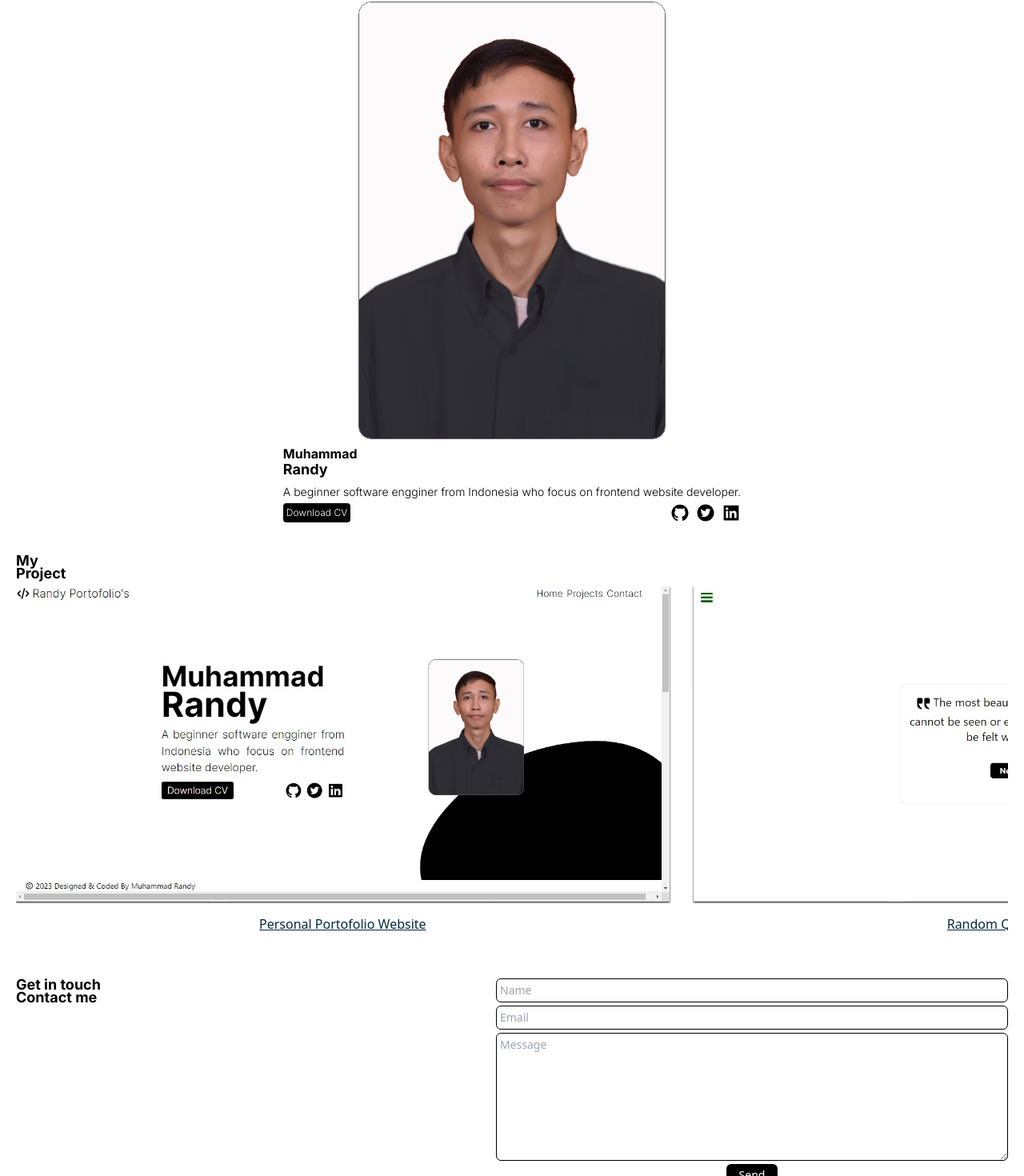
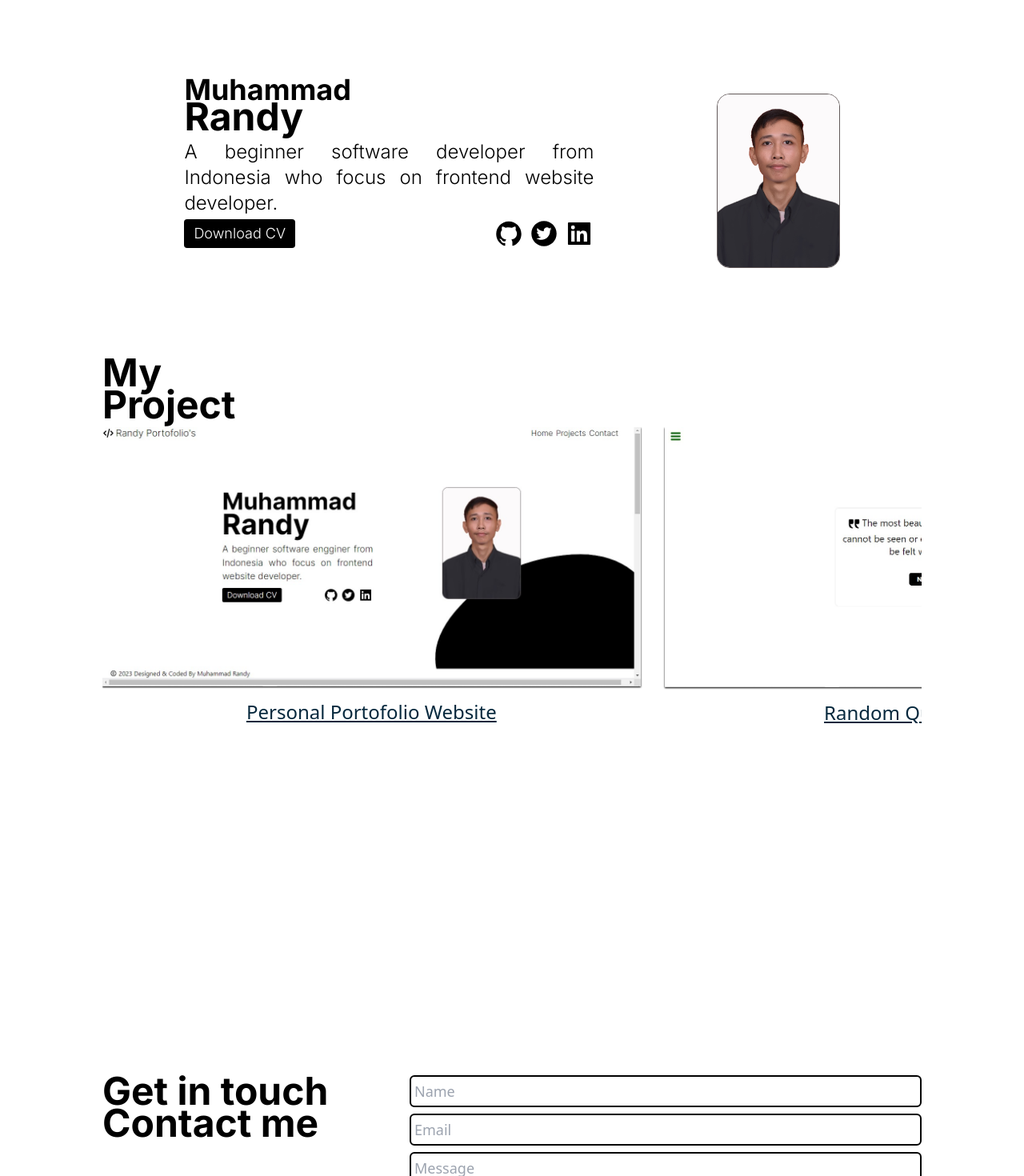
Before and after one commit to MuhRandy/portofolio-website, a React (Vite) app: page / in a window 1280 px wide. Shown: the part 66-1536 px from the top of the page at 80% size. Built offline with nearby package versions, Linux system fonts and the light colour scheme; a web font is replaced by a local one.

Commit message:
update responsiveness

```diff
--- a/src/component/AboutButtonIcon.jsx
+++ b/src/component/AboutButtonIcon.jsx
@@ -1,17 +1,28 @@
+import clsx from "clsx";
 import {
   AiFillTwitterCircle,
   AiFillLinkedin,
   AiFillGithub,
-} from 'react-icons/ai';
+} from "react-icons/ai";
 
 const AboutButtonIcon = () => {
   return (
     <>
       <div className="flex items-center justify-between">
-        <button className="bg-black text-white rounded p-1 text-xs">
+        <button
+          className={clsx("bg-black text-white rounded p-1 text-xs", [
+            "sm:text-sm sm:px-3",
+            "lg:text-lg",
+          ])}
+        >
           Download CV
         </button>
-        <div className="flex text-2xl gap-2">
+        <div
+          className={clsx("flex text-2xl gap-2", [
+            "sm:text-3xl",
+            "lg:text-4xl",
+          ])}
+        >
           <AiFillGithub />
           <AiFillTwitterCircle />
           <AiFillLinkedin />
--- a/src/component/AboutDescription.jsx
+++ b/src/component/AboutDescription.jsx
@@ -1,12 +1,36 @@
+import clsx from "clsx";
+
 const AboutDescription = () => {
   return (
     <>
       <div className="flex flex-col leading-3">
-        <span className="text-md font-bold">Muhammad</span>
-        <span className="text-lg font-bold">Randy</span>
+        <span
+          className={clsx("text-md font-bold", [
+            "sm:text-xl sm:leading-3",
+            "md:text-3xl md:leading-4",
+            "lg:text-4xl lg:leading-5",
+          ])}
+        >
+          Muhammad
+        </span>
+        <span
+          className={clsx("text-lg font-bold", [
+            "sm:text-2xl",
+            "md:text-4xl",
+            "lg:text-5xl",
+          ])}
+        >
+          Randy
+        </span>
       </div>
-      <div className="text-sm text-justify">
-        A beginner software engginer from Indonesia who focus on frontend
+      <div
+        className={clsx("text-sm text-justify", [
+          "sm:w-[40vw] sm:text-lg",
+          "md:text-xl",
+          "lg:text-2xl",
+        ])}
+      >
+        A beginner software developer from Indonesia who focus on frontend
         website developer.
       </div>
     </>
--- /dev/null
+++ b/src/component/AboutProfil.jsx
@@ -0,0 +1,17 @@
+import clsx from "clsx";
+
+const AboutProfil = ({ profil, className }) => {
+  return (
+    <img
+      src={profil}
+      alt="Muhammad Randy Profil Photo's"
+      className={clsx(
+        "border-solid border-[#625959] w-[30vw] border-[1px] rounded-2xl z-10 mt-10",
+        ["sm:w-[12vw]", ""],
+        className
+      )}
+    />
+  );
+};
+
+export default AboutProfil;
--- a/src/component/Card.jsx
+++ b/src/component/Card.jsx
@@ -1,9 +1,16 @@
+import clsx from "clsx";
+
 export default function Card({ img, name, link }) {
   return (
     <div>
       <img src={img} alt={name} className="shadow-black shadow-sm" />
       <a href={`https://muhrandy.github.io/${link}`}>
-        <h1 className="text-center text-md font-medium text-secondary py-4 underline">
+        <h1
+          className={clsx(
+            "text-center text-md font-medium text-secondary py-4 underline",
+            ["sm:text-lg", "md:text-xl", "lg:text-2xl"]
+          )}
+        >
           {name}
         </h1>
       </a>
--- a/src/component/Footer.jsx
+++ b/src/component/Footer.jsx
@@ -1,9 +1,15 @@
-import { AiOutlineCopyrightCircle } from 'react-icons/ai';
+import clsx from "clsx";
+import { AiOutlineCopyrightCircle } from "react-icons/ai";
 
 export default function Footer() {
   return (
     <div className="static bottom-0 left-0 right-0 pt-10">
-      <div className="gap-[5px] flex justify-start items-center pl-1 text-xs">
+      <div
+        className={clsx(
+          "gap-[5px] flex justify-start items-center pl-1 text-xs",
+          "sm:text-base"
+        )}
+      >
         <AiOutlineCopyrightCircle /> 2023 Designed & Coded By Muhammad Randy
       </div>
     </div>
--- a/src/component/Input.jsx
+++ b/src/component/Input.jsx
@@ -1,9 +1,14 @@
-const Input = ({ type = 'text', name, placeholder }) => {
+import clsx from "clsx";
+
+const Input = ({ type = "text", name, placeholder }) => {
   return (
     <input
       type={type}
       name={name}
-      className="border rounded-md border-black p-1 text-sm w-[50vw]"
+      className={clsx(
+        "border rounded-md border-black p-1 text-sm w-[50vw]",
+        "sm:text-lg sm:border-2"
+      )}
       placeholder={placeholder}
     />
   );
--- a/src/component/Navbar.jsx
+++ b/src/component/Navbar.jsx
@@ -1,36 +1,35 @@
-import { IconCode } from '@tabler/icons';
-import clsx from 'clsx';
-import { Link } from 'react-scroll';
+import { IconCode } from "@tabler/icons";
+import clsx from "clsx";
+import { Link } from "react-scroll";
 
 export default function Navbar() {
   const navs = [
     {
-      name: 'Home',
-      link: 'About',
+      name: "Home",
+      link: "About",
     },
     {
-      name: 'Projects',
-      link: 'Works',
+      name: "Projects",
+      link: "Works",
     },
     {
-      name: 'Contact',
-      link: 'Contact',
+      name: "Contact",
+      link: "Contact",
     },
   ];
   return (
     <nav className="sticky top-0 left-0 right-0 bg-white flex items-center justify-between font-inter z-20">
       <div
-        className={clsx(
-          'text-sm',
-          'flex items-center gap-1',
-          'sm:text-lg sm:font-bold'
-        )}
+        className={clsx("text-sm", "flex items-center gap-1", [
+          "sm:text-lg sm:font-bold",
+          "md:text-2xl",
+        ])}
       >
         <IconCode />
         <span>Randy Portofolio's</span>
       </div>
       <div>
-        <ul className={clsx('text-md pr-5', 'flex gap-2')}>
+        <ul className={clsx("text-md pr-5", "flex gap-2", "md:text-lg")}>
           {navs.map((nav, index) => (
             <Link
               to={nav.link}
--- a/src/sections/About.jsx
+++ b/src/sections/About.jsx
@@ -1,29 +1,28 @@
-import profil from '../assets/profil.jpg';
-import blob from '../assets/blob.svg';
-import blob2 from '../assets/blob2.svg';
-import clsx from 'clsx';
-import AboutDescription from '../component/AboutDescription';
-import AboutButtonIcon from '../component/AboutButtonIcon';
+import profil from "../assets/profil.jpg";
+import blob from "../assets/blob.svg";
+import blob2 from "../assets/blob2.svg";
+import clsx from "clsx";
+import AboutDescription from "../component/AboutDescription";
+import AboutButtonIcon from "../component/AboutButtonIcon";
+import AboutProfil from "../component/AboutProfil";
 
 export default function About() {
   return (
     <section
       id="About"
       className={clsx(
-        'flex flex-col items-center gap-3',
-        'overflow-clip font-inter',
-        'mx-[20vw]'
+        "flex flex-col items-center gap-3",
+        "overflow-clip font-inter",
+        "mx-[20vw] my-10",
+        "sm:flex-row sm:mx-[18vw] sm:justify-between sm:h-[50vh]"
       )}
     >
-      <img
-        src={profil}
-        alt="Muhammad Randy Profil Photo's"
-        className="border-solid border-[#625959] w-[30vw] border-[1px] rounded-2xl z-10 mt-10"
-      />
+      <AboutProfil profil={profil} className={"sm:hidden"} />
       <div className="flex flex-col gap-1">
         <AboutDescription />
         <AboutButtonIcon />
       </div>
+      <AboutProfil profil={profil} className={"hidden sm:inline-block"} />
       <div className="absolute w-[600px] right-0 bottom-[-325px] z-[0] hidden">
         <img src={blob} alt="blob" />
         <img src={blob2} alt="blob2" />
--- a/src/sections/Contact.jsx
+++ b/src/sections/Contact.jsx
@@ -1,27 +1,52 @@
-import Input from '../component/Input';
+import Input from "../component/Input";
+import clsx from "clsx";
 
 export default function Contact() {
   return (
-    <section id="Contact" className="mt-10 mx-5">
+    <section
+      id="Contact"
+      className={clsx(
+        "mt-10 mx-5",
+        "sm:mx-[10vw] sm:min-h-[70vw] sm:flex sm:items-center"
+      )}
+    >
       <div className="flex justify-between min-w-full">
-        <h1 className="text-lg leading-4 font-bold text-left flex flex-col font-inter">
+        <h1
+          className={clsx(
+            "text-lg leading-4 font-bold text-left flex flex-col font-inter",
+            [
+              "sm:text-2xl sm:leading-5",
+              "md:text-3xl md:leading-6",
+              "lg:text-5xl lg:leading-10",
+            ]
+          )}
+        >
           <span>Get in touch</span>
-          <span className="">Contact me</span>
+          <span>Contact me</span>
         </h1>
         <form
-          className="flex flex-col gap-1" /* ref={form}  onSubmit={sendEmail}*/
+          className={clsx(
+            "flex flex-col gap-1",
+            "sm:gap-2"
+          )} /* ref={form}  onSubmit={sendEmail}*/
         >
-          <Input name={'user_name'} placeholder={'Name'} />
+          <Input name={"user_name"} placeholder={"Name"} />
           <Input type="email" name="user_email" placeholder="Email" />
           <textarea
             name="message"
-            className="border rounded-md border-black p-1 h-40 w-[50vw] text-sm"
+            className={clsx(
+              "border rounded-md border-black p-1 h-40 w-[50vw] text-sm",
+              "sm:text-lg sm:border-2"
+            )}
             placeholder="Message"
           ></textarea>
           <input
             type="submit"
-            value={'Send'}
-            className="bg-black text-white rounded-md self-center text-sm py-1 px-4"
+            value={"Send"}
+            className={clsx(
+              "bg-black text-white rounded-md self-center text-sm py-1 px-4",
+              "sm:text-lg sm:px-6"
+            )}
           />
           {/* <span>{done && "Thanks for contacting me!"}</span> */}
         </form>
--- a/src/sections/Work.jsx
+++ b/src/sections/Work.jsx
@@ -1,40 +1,53 @@
-import Card from '../component/Card';
-import 'swiper/css';
-import { register } from 'swiper/element/bundle';
-import personalPortofolioWebsite from '../assets/projects/personal-portofolio-website.jpg';
-import randomQuoteMachine from '../assets/projects/random-quote-machine.jpg';
-import reactMarkdownPreview from '../assets/projects/react-markdown-preview.jpg';
+import Card from "../component/Card";
+import "swiper/css";
+import { register } from "swiper/element/bundle";
+import personalPortofolioWebsite from "../assets/projects/personal-portofolio-website.jpg";
+import randomQuoteMachine from "../assets/projects/random-quote-machine.jpg";
+import reactMarkdownPreview from "../assets/projects/react-markdown-preview.jpg";
+import clsx from "clsx";
 
 register();
 
 export default function Work() {
   const projects = [
     {
-      name: 'Personal Portofolio Website',
+      name: "Personal Portofolio Website",
       img: personalPortofolioWebsite,
-      link: 'portofolio-website/',
+      link: "portofolio-website/",
     },
     {
-      name: 'Random Quote Machine',
+      name: "Random Quote Machine",
       img: randomQuoteMachine,
-      link: 'random-quote-machine/',
+      link: "random-quote-machine/",
     },
     {
-      name: 'React Markdown Preview',
+      name: "React Markdown Preview",
       img: reactMarkdownPreview,
-      link: 'react-markdown-preview-fcc/',
+      link: "react-markdown-preview-fcc/",
     },
   ];
   return (
-    <section id="Works" className="mt-10 mx-5">
-      <div className="">
-        <h1 className="text-lg leading-4 font-bold text-left flex flex-col font-inter mb-2">
+    <section
+      id="Works"
+      className={clsx("mx-5", "sm:mx-[10vw] sm:min-h-[70vh] sm:my-auto")}
+    >
+      <div>
+        <h1
+          className={clsx(
+            "text-lg leading-4 font-bold text-left flex flex-col font-inter mb-2",
+            [
+              "sm:text-2xl sm:leading-5",
+              "md:text-3xl md:leading-6",
+              "lg:text-5xl lg:leading-10",
+            ]
+          )}
+        >
           <span>My</span>
-          <span className="">Project</span>
+          <span>Project</span>
         </h1>
         <swiper-container
-          space-between={'30'}
-          slides-per-view={'1.5'}
+          space-between={"30"}
+          slides-per-view={"1.5"}
           grab-cursor={true}
         >
           {projects.map((project, index) => (
```
Also changed, not shown: src/App.jsx (+5 -5 lines), vite.config.js.timestamp-1697978696743.mjs (deleted, +0 -10 lines).
